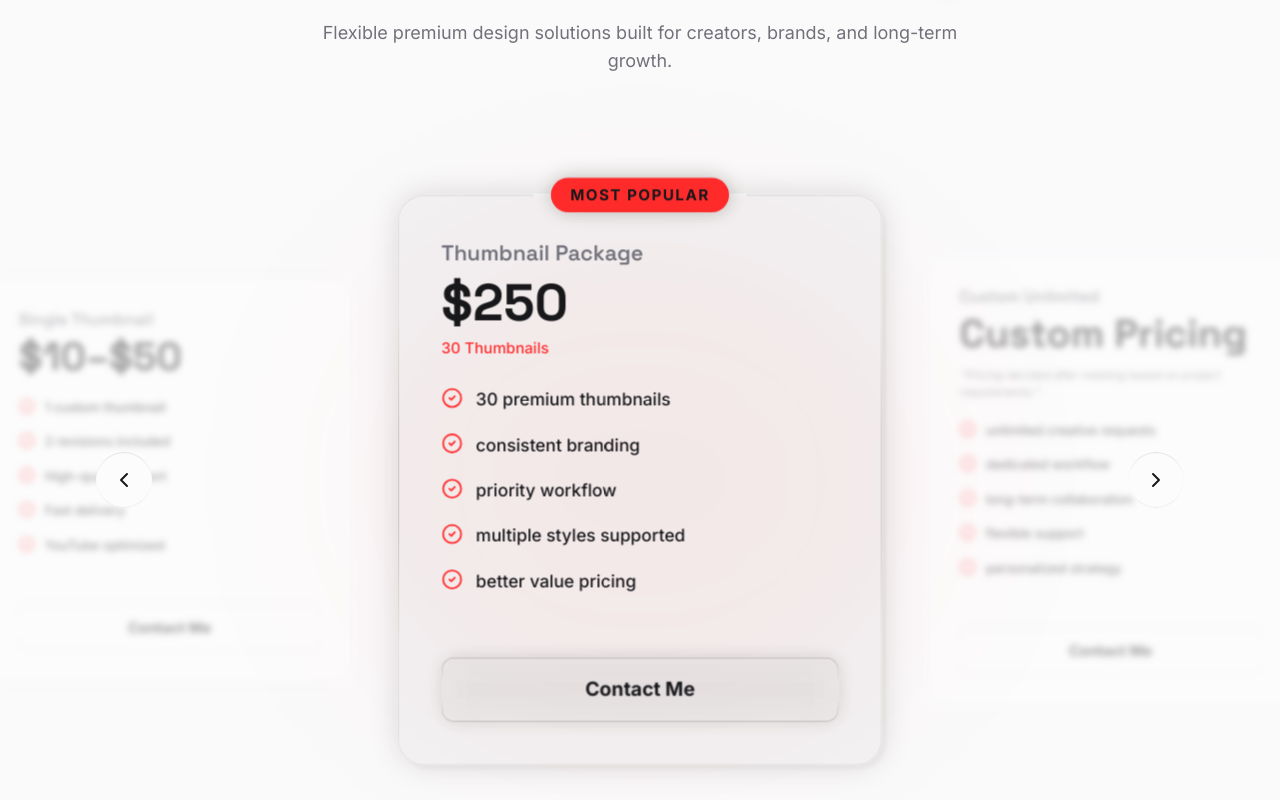
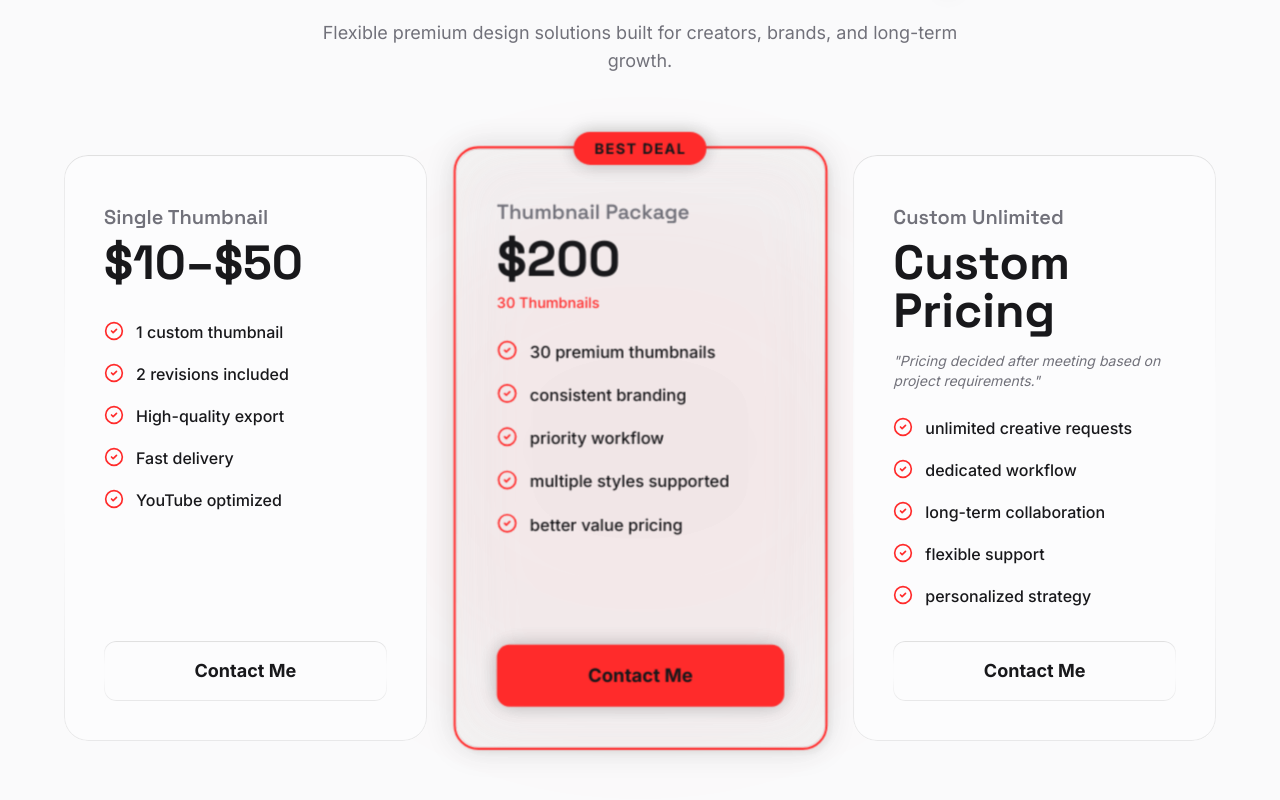
Before and after one commit to piyushtripathi9424/vinayak-portfolio, a React (Vite) app: page / in a window 1280 px wide. Shown: the part 5320-6120 px from the top of the page. Built offline with nearby package versions, Linux system fonts and the light colour scheme.

Commit message:
Update pricing layout and remove custom cursor

```diff
--- a/src/App.tsx
+++ b/src/App.tsx
@@ -7,7 +7,6 @@ import { useState, useCallback } from 'react';
 import { UIProvider } from './contexts/UIContext';
 import { LightboxProvider } from './contexts/LightboxContext';
 import { MouseGlow } from './components/MouseGlow';
-import { CustomCursor } from './components/CustomCursor';
 import { ContactModal } from './components/ContactModal';
 import { LoadingScreen } from './components/LoadingScreen';
 import { Lightbox } from './components/Lightbox';
@@ -34,7 +33,6 @@ export default function App() {
     <UIProvider>
       <LightboxProvider>
         {showLoader && <LoadingScreen onComplete={handleLoaderComplete} />}
-        <CustomCursor />
         <div className="min-h-screen bg-background text-text-main selection:bg-primary/30 selection:text-text-main relative">
           <div className="hidden md:block fixed inset-0 bg-[radial-gradient(circle_at_top_right,_var(--hero-bloom)_0%,_transparent_50%),radial-gradient(circle_at_bottom_left,_var(--hero-bloom)_0%,_transparent_40%)] pointer-events-none z-0 will-change-transform" />
           <MouseGlow />
--- a/src/components/Pricing.tsx
+++ b/src/components/Pricing.tsx
@@ -18,7 +18,7 @@ const PACKAGES = [
   },
   {
     title: "Thumbnail Package",
-    price: "$250",
+    price: "$200",
     subtitle: "30 Thumbnails",
     features: [
       "30 premium thumbnails",
@@ -95,8 +95,9 @@ export function Pricing() {
           </p>
         </div>
 
+        {/* Mobile / Tablet Carousel */}
         <div
-          className="relative w-full max-w-6xl mx-auto h-[650px] flex items-center justify-center perspective-[2000px] touch-pan-y"
+          className="lg:hidden relative w-full h-[650px] flex items-center justify-center perspective-[2000px] touch-pan-y"
           onTouchStart={handleTouchStart}
           onTouchMove={handleTouchMove}
           onTouchEnd={handleTouchEnd}
@@ -121,7 +122,7 @@ export function Pricing() {
                     className={`absolute w-full max-w-sm md:max-w-md ${isCenter ? 'cursor-default pointer-events-auto' : 'cursor-pointer pointer-events-auto'}`}
                     initial={false}
                     animate={{
-                      scale: isCenter ? 1.08 : 0.82,
+                      scale: isCenter ? 1.05 : 0.82,
                       x: isCenter ? '0%' : isLeft ? '-105%' : '105%',
                       z: isCenter ? 50 : 0,
                       opacity: isCenter ? 1 : 0.4,
@@ -139,7 +140,7 @@ export function Pricing() {
                       if (isRight) nextSlide();
                     }}
                   >
-                    <div className={`relative rounded-3xl p-8 lg:p-10 transition-colors duration-700 ${
+                    <div className={`relative rounded-3xl p-8 transition-colors duration-700 h-full flex flex-col ${
                       isCenter
                         ? 'liquid-glass-strong'
                         : 'liquid-glass-standard'
@@ -157,7 +158,6 @@ export function Pricing() {
                             justifyContent: 'center',
                           }}
                         >
-                          {/* Solid bg block to mask the card border line */}
                           <div
                             style={{
                               position: 'absolute',
@@ -182,7 +182,7 @@ export function Pricing() {
                       <div className="mb-6">
                         <h3 className="text-xl font-display font-semibold text-text-muted mb-2">{pkg.title}</h3>
                         <div className="flex items-end gap-2 mb-2">
-                          <span className="text-4xl md:text-5xl font-display font-bold text-text-main">{pkg.price}</span>
+                          <span className="text-4xl font-display font-bold text-text-main">{pkg.price}</span>
                         </div>
                         {pkg.subtitle && (
                           <p className="text-sm font-medium text-primary">{pkg.subtitle}</p>
@@ -192,7 +192,7 @@ export function Pricing() {
                         )}
                       </div>
 
-                      <div className="space-y-4 mb-8 min-h-[220px]">
+                      <div className="space-y-4 mb-8 flex-1">
                         {pkg.features.map((feat, i) => (
                           <div key={i} className="flex items-start gap-3 text-left">
                             <CheckCircle2 className="w-5 h-5 text-primary shrink-0 mt-0.5" />
@@ -207,7 +207,7 @@ export function Pricing() {
                           if (isCenter) openContactModal();
                         }}
                         tabIndex={isCenter ? 0 : -1}
-                        className={`w-full py-4 rounded-xl font-bold text-lg transition-all ${
+                        className={`w-full py-4 rounded-xl font-bold text-lg transition-all mt-auto ${
                           isCenter
                             ? 'liquid-glass-btn text-text-main'
                             : 'liquid-glass-standard text-text-main disabled:opacity-50'
@@ -223,22 +223,87 @@ export function Pricing() {
           </div>
 
           {/* Navigation Controls */}
-          <div className="absolute top-1/2 -translate-y-1/2 w-full max-w-[1200px] flex justify-between px-2 md:px-8 pointer-events-none z-40">
+          <div className="absolute top-1/2 -translate-y-1/2 w-full max-w-[1200px] flex justify-between px-2 pointer-events-none z-40">
             <button
               onClick={prevSlide}
-              className="pointer-events-auto w-14 h-14 rounded-full liquid-glass-standard flex items-center justify-center text-text-main hover:scale-110 hover:border-primary transition-all duration-300 shadow-lg"
+              className="pointer-events-auto w-12 h-12 rounded-full liquid-glass-standard flex items-center justify-center text-text-main hover:scale-110 hover:border-primary transition-all duration-300 shadow-lg"
             >
               <ChevronLeft className="w-6 h-6" />
             </button>
             <button
               onClick={nextSlide}
-              className="pointer-events-auto w-14 h-14 rounded-full liquid-glass-standard flex items-center justify-center text-text-main hover:scale-110 hover:border-primary transition-all duration-300 shadow-lg"
+              className="pointer-events-auto w-12 h-12 rounded-full liquid-glass-standard flex items-center justify-center text-text-main hover:scale-110 hover:border-primary transition-all duration-300 shadow-lg"
             >
               <ChevronRight className="w-6 h-6" />
             </button>
           </div>
         </div>
 
+        {/* Desktop Grid */}
+        <div className="hidden lg:grid grid-cols-3 gap-6 xl:gap-8 max-w-6xl mx-auto relative z-10 items-stretch">
+          {/* Background Effects for grid */}
+          <div className="absolute top-1/2 left-1/2 -translate-x-1/2 -translate-y-1/2 w-[80%] max-w-[600px] h-[500px] bg-primary/10 blur-[100px] rounded-full pointer-events-none transition-all duration-700 opacity-30" />
+
+          {PACKAGES.map((pkg, idx) => {
+            const isCenter = pkg.popular;
+
+            return (
+              <div
+                key={idx}
+                className={`relative flex flex-col rounded-3xl p-8 xl:p-10 transition-colors duration-700 ${
+                  isCenter
+                    ? 'liquid-glass-strong border-2 border-primary scale-[1.03] shadow-[0_0_40px_rgba(112,0,255,0.15)] z-20'
+                    : 'liquid-glass-standard z-10'
+                }`}
+              >
+                {isCenter && (
+                  <div className="absolute -top-4 left-1/2 -translate-x-1/2 z-10 flex items-center justify-center">
+                    <div
+                      className="bg-primary text-text-main font-bold text-sm tracking-widest uppercase rounded-full shadow-[0_0_20px_var(--primary-glow-strong)] whitespace-nowrap"
+                      style={{ padding: '6px 20px' }}
+                    >
+                      Best Deal
+                    </div>
+                  </div>
+                )}
+
+                <div className="mb-6 mt-2">
+                  <h3 className="text-xl font-display font-semibold text-text-muted mb-2">{pkg.title}</h3>
+                  <div className="flex items-end gap-2 mb-2">
+                    <span className="text-4xl xl:text-5xl font-display font-bold text-text-main">{pkg.price}</span>
+                  </div>
+                  {pkg.subtitle && (
+                    <p className="text-sm font-medium text-primary">{pkg.subtitle}</p>
+                  )}
+                  {pkg.desc && (
+                    <p className="text-sm text-text-muted mt-4 italic">"{pkg.desc}"</p>
+                  )}
+                </div>
+
+                <div className="space-y-4 mb-8 flex-1">
+                  {pkg.features.map((feat, i) => (
+                    <div key={i} className="flex items-start gap-3 text-left">
+                      <CheckCircle2 className="w-5 h-5 text-primary shrink-0 mt-0.5" />
+                      <span className="text-text-main font-medium leading-relaxed">{feat}</span>
+                    </div>
+                  ))}
+                </div>
+
+                <button
+                  onClick={() => openContactModal()}
+                  className={`w-full py-4 rounded-xl font-bold text-lg transition-all mt-auto ${
+                    isCenter
+                      ? 'bg-primary text-text-main shadow-[0_0_20px_var(--primary-glow-strong)] hover:scale-105'
+                      : 'liquid-glass-standard text-text-main hover:border-primary/50'
+                  }`}
+                >
+                  Contact Me
+                </button>
+              </div>
+            );
+          })}
+        </div>
+
       </div>
     </section>
   );
--- a/src/index.css
+++ b/src/index.css
@@ -102,15 +102,7 @@ body {
   transition: background-color 0.5s ease, color 0.5s ease;
 }
 
-/* Hide default cursor on desktop — custom cursor handles it */
-@media (pointer: fine) {
 
-  *,
-  *::before,
-  *::after {
-    cursor: none !important;
-  }
-}
 
 h1,
 h2,
```
